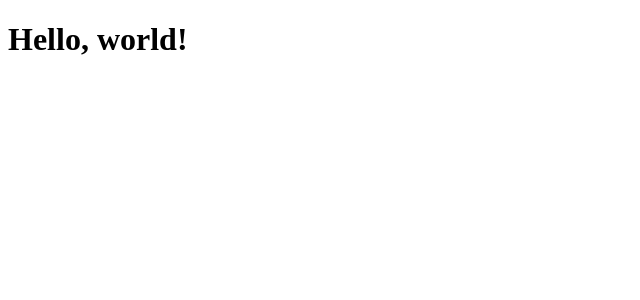
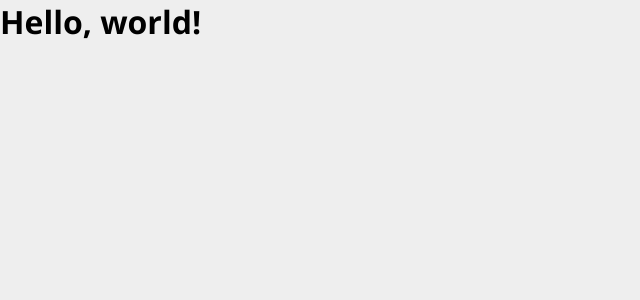
Before and after one commit to scented-wiring/vue-income-tracker, a Vue app: page / in a window 1280 px wide. Shown: the top 300 px of the page, without its empty margins (0-640 px from the left). Built offline with nearby package versions, Linux system fonts and the light colour scheme.

Commit message:
add basic styling

```diff
--- a/src/App.vue
+++ b/src/App.vue
@@ -4,4 +4,15 @@
 export default {};
 </script>
 
-<style></style>
+<style>
+* {
+  margin: 0;
+  padding: 0;
+  box-sizing: border-box;
+  font-family: "Segoe UI", Tahoma, Geneva, Verdana, sans-serif;
+}
+
+body {
+  background: #eee;
+}
+</style>
```
